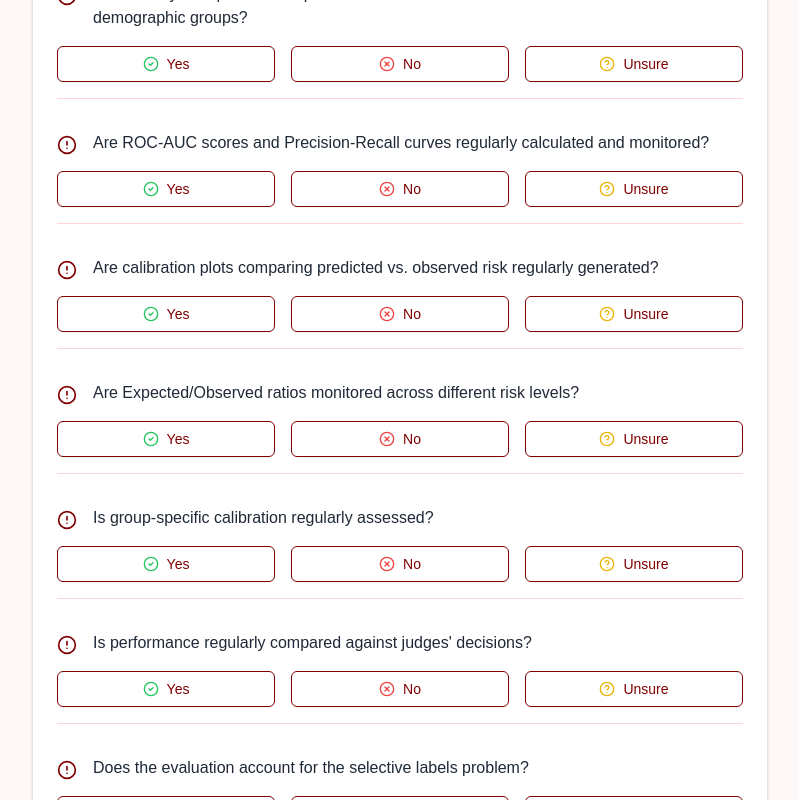
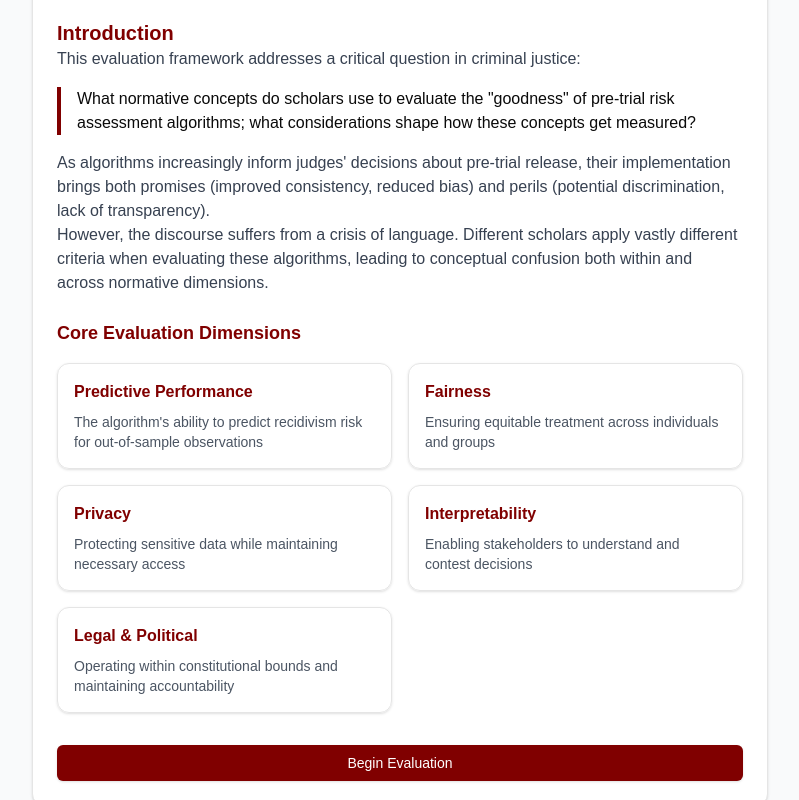
Before and after one commit to simonkatz88/data-ethics-webapp, a Next.js app: page / in a window 1280 px wide. Shown: the part 200-1000 px from the top of the page, without its empty margins (240-1039 px from the left). Built offline with nearby package versions, Linux system fonts and the light colour scheme.

Commit message:
added welcome page

```diff
--- a/app/components/RiskAssessmentEval.tsx
+++ b/app/components/RiskAssessmentEval.tsx
@@ -1,7 +1,7 @@
 'use client';
 
 import React, { useState } from 'react';
-import { Card, CardHeader, CardContent } from '@/components/ui/card';
+import { Card, CardHeader, CardContent, CardTitle } from '@/components/ui/card';
 import { Button } from '@/components/ui/button';
 import { Progress } from '@/components/ui/progress';
 import { Separator } from '@/components/ui/separator';
@@ -38,7 +38,82 @@ interface Section {
 
 type ResponseValue = 'yes' | 'no' | 'unsure';
 type Responses = Record<string, ResponseValue>;
+const WelcomeSection = ({ onStart }: { onStart: () => void }) => (
+    <div className="max-w-3xl mx-auto p-4 space-y-8">
+      <Card className="bg-gradient-to-br from-maroon-50 to-maroon-100" style={{ '--tw-gradient-from': '#FFF1F1', '--tw-gradient-to': '#FFE4E4' }}>
+        <CardHeader>
+          <CardTitle className="text-2xl font-bold" style={{ color: '#800000' }}>
+            A Taxonomy of Normative Concepts for Evaluating Pre-Trial Risk Assessment Algorithms
+          </CardTitle>
+          <div className="text-sm text-gray-600">
+            By Colin McNamara-Bordewick, Simon Katz, Ethan Hochstim
+          </div>
+        </CardHeader>
+        <CardContent className="space-y-6">
+          <div className="prose max-w-none">
+            <h3 className="text-xl font-semibold" style={{ color: '#800000' }}>Introduction</h3>
+            <p className="text-gray-700">
+              This evaluation framework addresses a critical question in criminal justice:
+            </p>
+            <blockquote className="border-l-4 pl-4 my-4" style={{ borderColor: '#800000' }}>
+              What normative concepts do scholars use to evaluate the "goodness" of pre-trial risk assessment algorithms; what considerations shape how these concepts get measured?
+            </blockquote>
+            <p className="text-gray-700">
+              As algorithms increasingly inform judges' decisions about pre-trial release, their implementation brings both promises (improved consistency, reduced bias) and perils (potential discrimination, lack of transparency).
+            </p>
+            <p className="text-gray-700">
+              However, the discourse suffers from a crisis of language. Different scholars apply vastly different criteria when evaluating these algorithms, leading to conceptual confusion both within and across normative dimensions.
+            </p>
 
+            <h4 className="text-lg font-semibold mt-6" style={{ color: '#800000' }}>Core Evaluation Dimensions</h4>
+
+            <div className="grid grid-cols-1 md:grid-cols-2 gap-4 mt-4">
+              {[
+                {
+                  title: "Predictive Performance",
+                  description: "The algorithm's ability to predict recidivism risk for out-of-sample observations"
+                },
+                {
+                  title: "Fairness",
+                  description: "Ensuring equitable treatment across individuals and groups"
+                },
+                {
+                  title: "Privacy",
+                  description: "Protecting sensitive data while maintaining necessary access"
+                },
+                {
+                  title: "Interpretability",
+                  description: "Enabling stakeholders to understand and contest decisions"
+                },
+                {
+                  title: "Legal & Political",
+                  description: "Operating within constitutional bounds and maintaining accountability"
+                }
+              ].map((dimension) => (
+                <Card key={dimension.title} className="p-4 bg-white/50">
+                  <h5 className="font-semibold mb-2" style={{ color: '#800000' }}>{dimension.title}</h5>
+                  <p className="text-sm text-gray-600">{dimension.description}</p>
+                </Card>
+              ))}
+            </div>
+
+            <div className="mt-8">
+              <Button
+                className="w-full"
+                style={{
+                  backgroundColor: '#800000',
+                  color: 'white'
+                }}
+                onClick={onStart}
+              >
+                Begin Evaluation
+              </Button>
+            </div>
+          </div>
+        </CardContent>
+      </Card>
+    </div>
+  );
 const sections = [
     {
       title: "Predictive Performance",
@@ -333,16 +408,23 @@ const sections = [
 // Add importance and resource for all sections...
 
 const RiskAssessmentEval = () => {
-  const [currentSection, setCurrentSection] = useState<number>(0);
-  const [responses, setResponses] = useState<Responses>({});
-  const [showResults, setShowResults] = useState<boolean>(false);
+    const [showWelcome, setShowWelcome] = useState(true);
+    const [currentSection, setCurrentSection] = useState<number>(0);
+    const [responses, setResponses] = useState<Responses>({});
+    const [showResults, setShowResults] = useState<boolean>(false);
 
-  const handleResponse = (questionId: string, value: ResponseValue) => {
-    setResponses({
-      ...responses,
-      [questionId]: value
-    });
-  };
+    const handleStartEvaluation = () => {
+      window.scrollTo(0, 0);
+      setShowWelcome(false);
+    };
+
+    if (showWelcome) {
+      return (
+        <div className="min-h-screen bg-gray-50 py-8">
+          <WelcomeSection onStart={handleStartEvaluation} />
+        </div>
+      );
+    }
 
   const calculateProgress = () => {
     const totalQuestions = sections.reduce((acc, section) => acc + section.questions.length, 0);
@@ -384,6 +466,14 @@ const RiskAssessmentEval = () => {
       setCurrentSection(currentSection - 1);
     }
   };
+
+  const handleResponse = (questionId: string, value: ResponseValue) => {
+    setResponses(prev => ({
+      ...prev,
+      [questionId]: value
+    }));
+  };
+
 
   return (
     <TooltipProvider>
```
